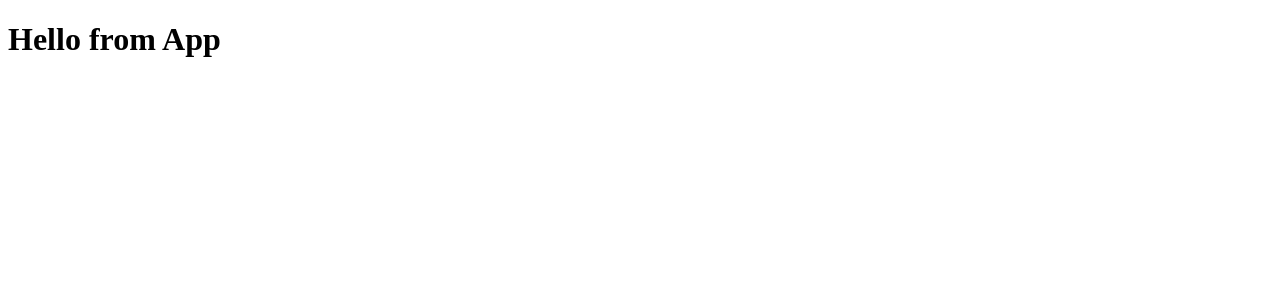
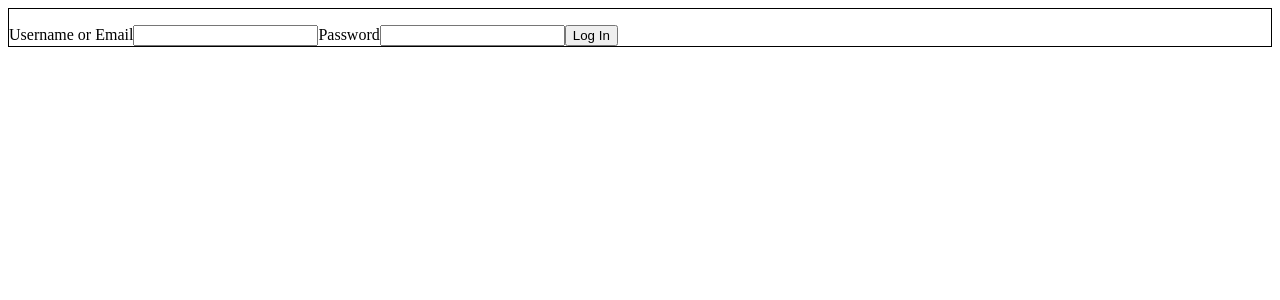
Before and after one commit to spursforever/eventfind, a React (Create React App) app in the folder frontend/: page /login in a window 1280 px wide. Shown: the top 300 px of the page. Built offline with nearby package versions, Linux system fonts and the light colour scheme.

Commit message:
Set up Loginform page and add it with basic css

```diff
--- a/frontend/src/App.js
+++ b/frontend/src/App.js
@@ -1,6 +1,15 @@
+// frontend/src/App.js
+import React from 'react';
+import { Route, Switch } from 'react-router-dom';
+import LoginFormPage from './components/LoginFormPage';
+
 function App() {
   return (
-    <h1>Hello from App</h1>
+    <Switch>
+      <Route path="/login">
+        <LoginFormPage />
+      </Route>
+    </Switch>
   );
 }
 
--- /dev/null
+++ b/frontend/src/components/LoginFormPage/LoginForm.css
@@ -0,0 +1,3 @@
+ form {
+     border: 1px solid black
+ }
--- /dev/null
+++ b/frontend/src/components/LoginFormPage/index.js
@@ -0,0 +1,57 @@
+// frontend/src/components/LoginFormPage/index.js
+import React, { useState } from 'react';
+import * as sessionActions from '../../store/session';
+import { useDispatch, useSelector } from 'react-redux';
+import { Redirect } from 'react-router-dom';
+import './LoginForm.css';
+
+function LoginFormPage() {
+    const dispatch = useDispatch();
+    const sessionUser = useSelector(state => state.session.user);
+    const [credential, setCredential] = useState('');
+    const [password, setPassword] = useState('');
+    const [errors, setErrors] = useState([]);
+
+    if (sessionUser) return (
+        <Redirect to="/" />
+    );
+
+    const handleSubmit = (e) => {
+        e.preventDefault();
+        setErrors([]);
+        return dispatch(sessionActions.login({ credential, password }))
+            .catch(async (res) => {
+                const data = await res.json();
+                if (data && data.errors) setErrors(data.errors);
+            });
+    }
+
+    return (
+        <form onSubmit={handleSubmit}>
+            <ul>
+                {errors.map((error, idx) => <li key={idx}>{error}</li>)}
+            </ul>
+            <label>
+                Username or Email
+                <input
+                    type="text"
+                    value={credential}
+                    onChange={(e) => setCredential(e.target.value)}
+                    required
+                />
+            </label>
+            <label>
+                Password
+                <input
+                    type="password"
+                    value={password}
+                    onChange={(e) => setPassword(e.target.value)}
+                    required
+                />
+            </label>
+            <button type="submit">Log In</button>
+        </form>
+    );
+}
+
+export default LoginFormPage;
--- a/frontend/src/index.js
+++ b/frontend/src/index.js
@@ -31,7 +31,7 @@
 
 ReactDOM.render(
   <React.StrictMode>
-    <App />
+    <Root />
   </React.StrictMode>,
   document.getElementById('root')
 );
```
